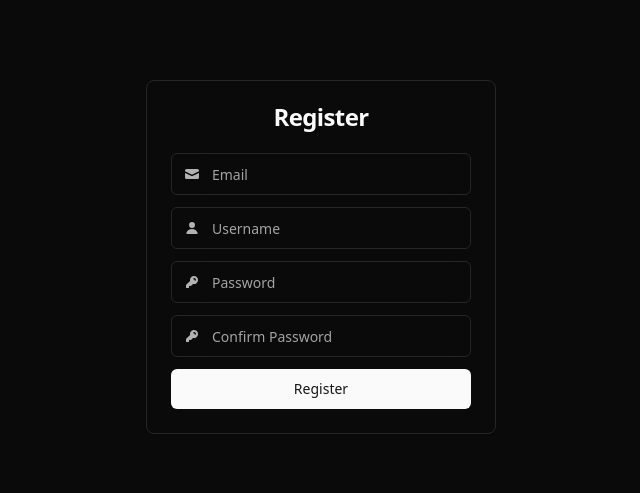
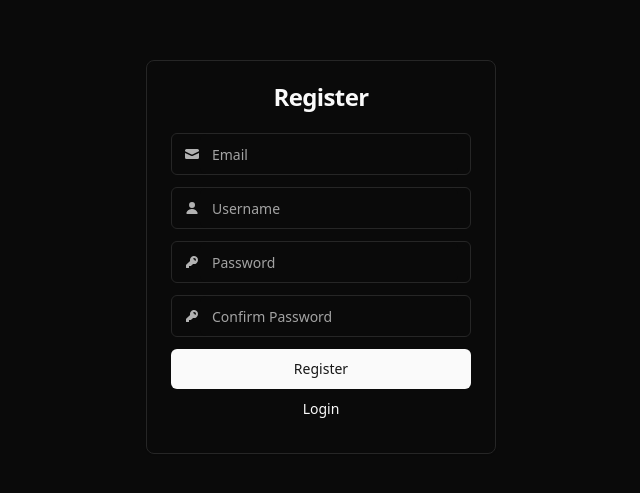
Before and after one commit to Shoon23/notebot_ui, a React (Vite) app: page /register in a window 1280 px wide. Shown: the part 143-636 px from the top of the page, without its empty margins (319-959 px from the left). Built offline with nearby package versions, Linux system fonts and the light colour scheme.

Commit message:
add:navigation from register to login vice versa

```diff
--- a/src/pages/Login.tsx
+++ b/src/pages/Login.tsx
@@ -144,8 +144,17 @@ const Login: React.FC = () => {
                 </svg>
               }
             />
+
             <Button disabled={isPending} type="submit" className=" w-full">
               Login
+            </Button>
+            <Button
+              variant={"link"}
+              onClick={() => {
+                router.push("/register");
+              }}
+            >
+              Register
             </Button>
           </form>
         </CardContent>
--- a/src/pages/Register.tsx
+++ b/src/pages/Register.tsx
@@ -310,6 +310,14 @@ const Register: React.FC = () => {
             <Button disabled={isPending} type="submit" className=" w-full">
               Register
             </Button>
+            <Button
+              variant={"link"}
+              onClick={() => {
+                router.push("/login");
+              }}
+            >
+              Login
+            </Button>
           </form>
         </CardContent>
       </Card>
```
